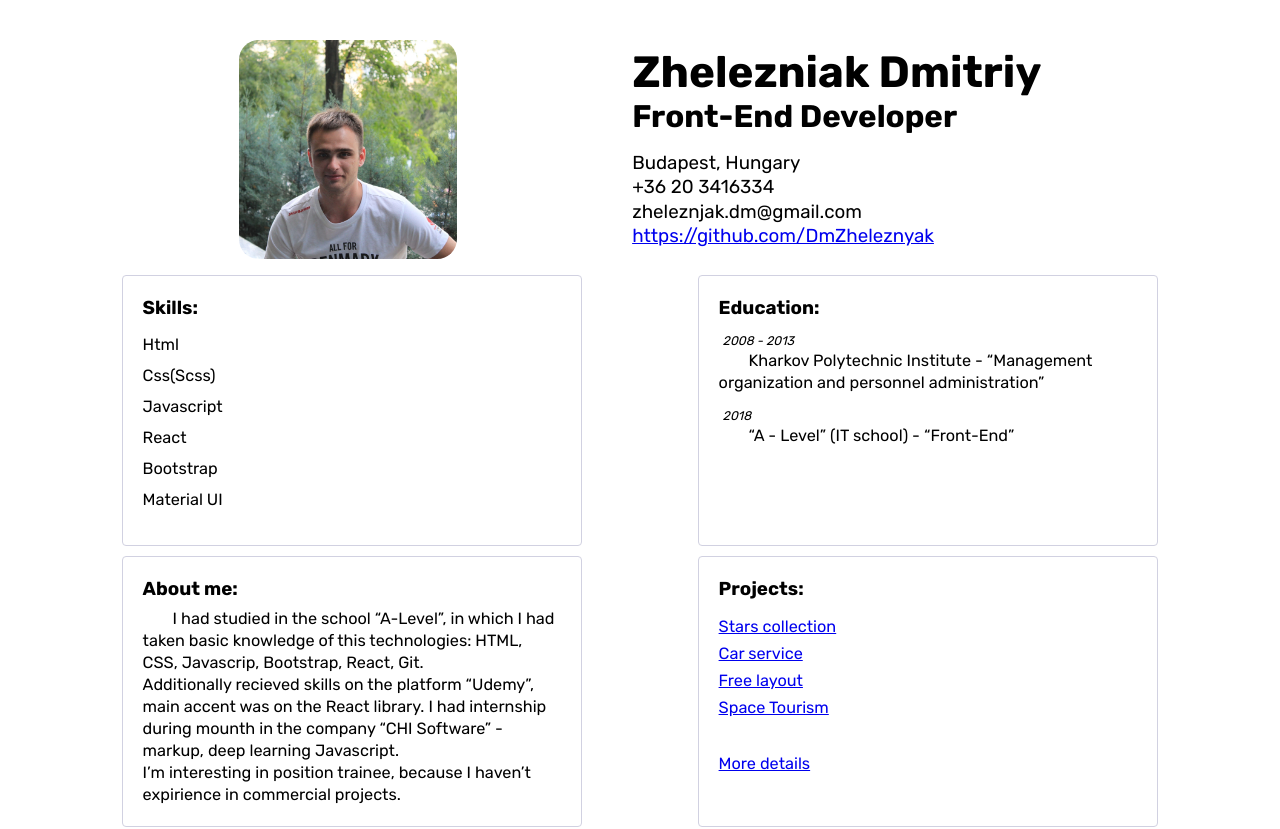
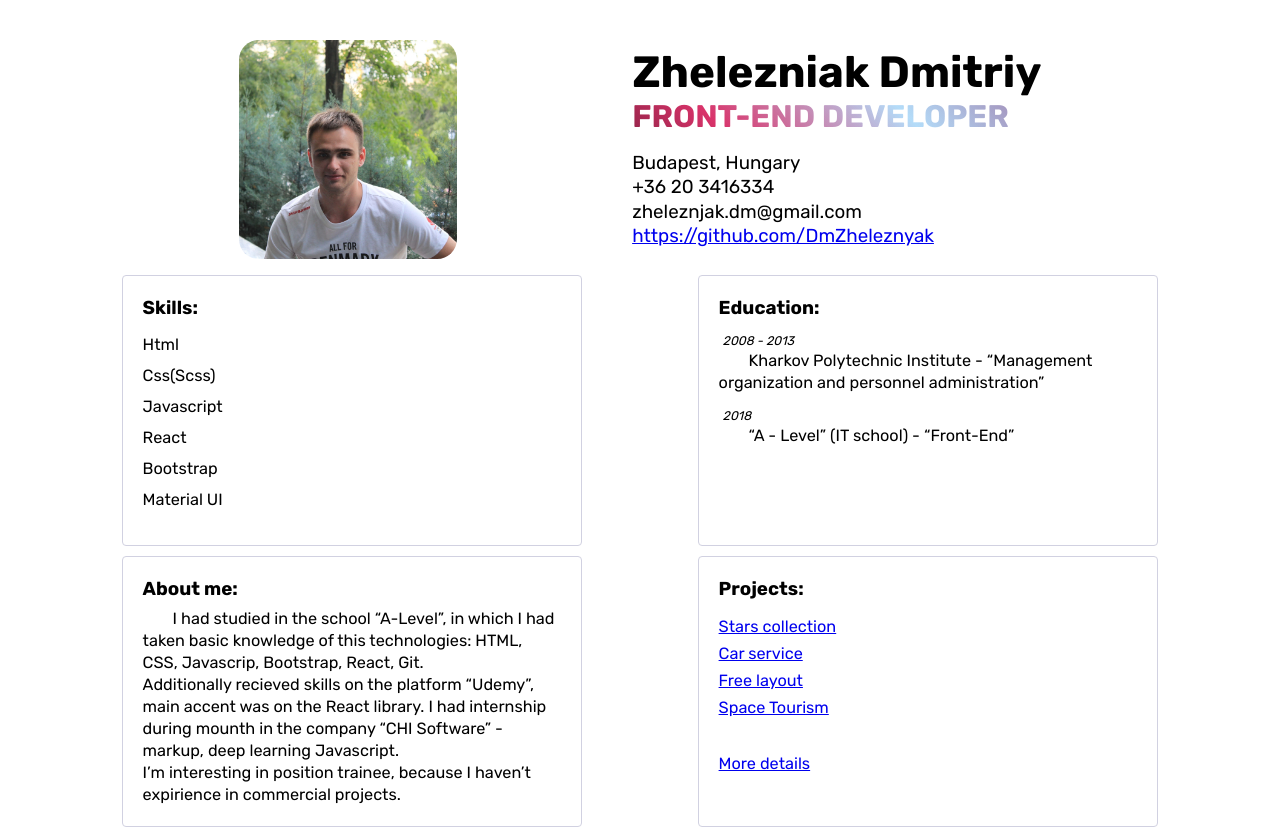
Before and after one commit to DmZheleznyak/portfolio, a Next.js app: page / in a window 1280 px wide. Shown: the top 829 px of the page. Built offline with nearby package versions, Linux system fonts and the light colour scheme.

Commit message:
add animation to the text

```diff
--- a/pages/index.js
+++ b/pages/index.js
@@ -55,7 +55,7 @@ export default function Home() {
                      />
                     <article className={styles.mainInfoArticle}>
                         <h1>Zhelezniak Dmitriy</h1>
-                        <h2>Front-End Developer</h2>
+                        <h2 className='textAnimation'>Front-End Developer</h2>
                         <p className={styles.mainInfoArticleText}>
                             Budapest, Hungary<br />
                             +36 20 3416334<br />
--- a/styles/global.css
+++ b/styles/global.css
@@ -34,6 +34,34 @@ h3 {
   font-size: 3em;
 }
 
+/* TEXT ANIMATION*/
+.textAnimation {
+  text-transform: uppercase;
+  background-image: linear-gradient(
+    225deg,
+    #6450aa 0%,
+    #a38fb9 29%,
+    #4aabf06a 45%,
+    #d9336a 70%,
+    #300f1a 100%
+  );
+  background-size: auto auto;
+  background-clip: border-box;
+  background-size: 200% auto;
+  color: #fff;
+  -webkit-background-clip: text;
+  -webkit-text-fill-color: transparent;
+  animation: textclip 30s linear infinite;
+  display: inline-block;
+}
+
+@keyframes textclip {
+  to {
+    background-position: 200% center;
+  }
+}
+/*  */
+
 @media screen and (max-width: 900px) {
   h1 {
     font-size: 5.5em;
```
Also changed, not shown: pages/index.module.css (line endings or trailing spaces).
